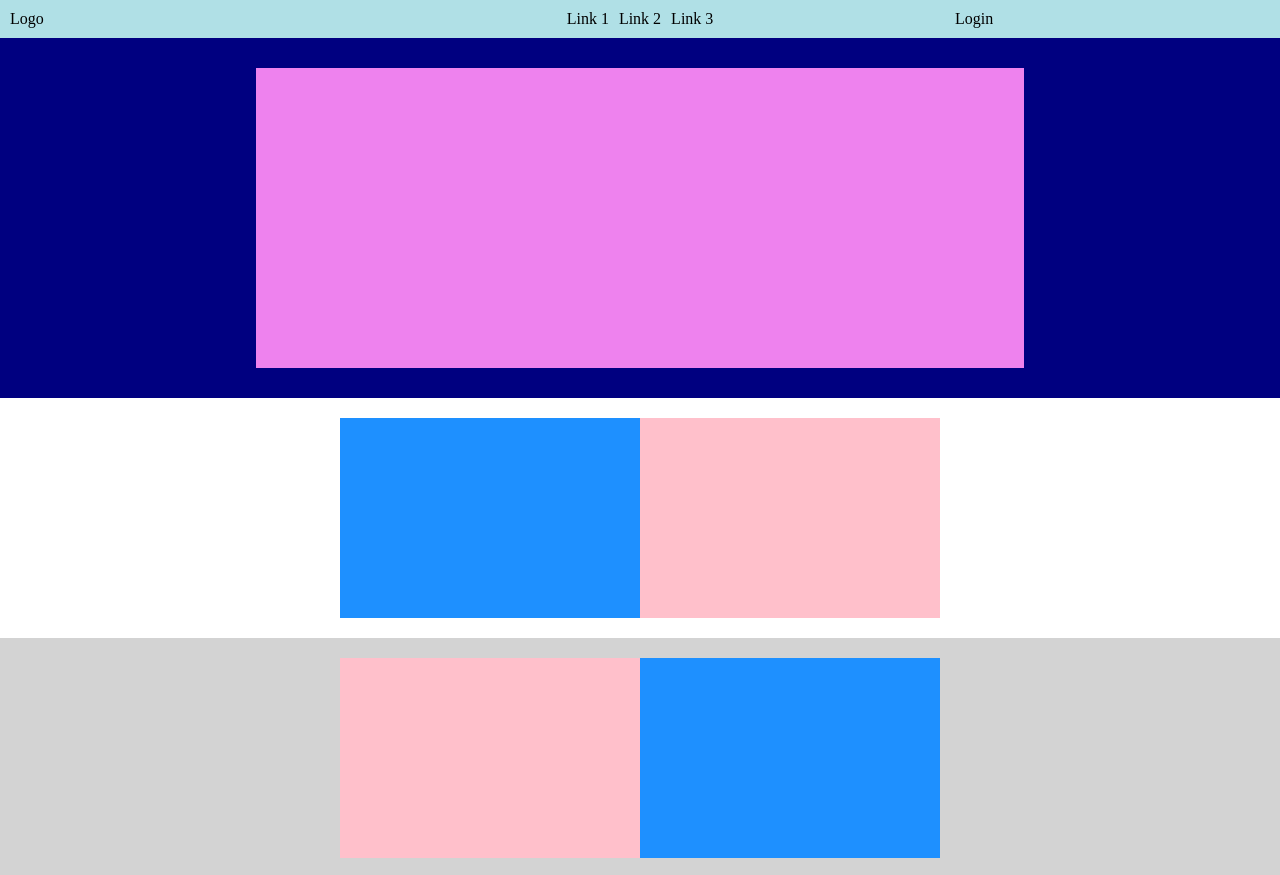
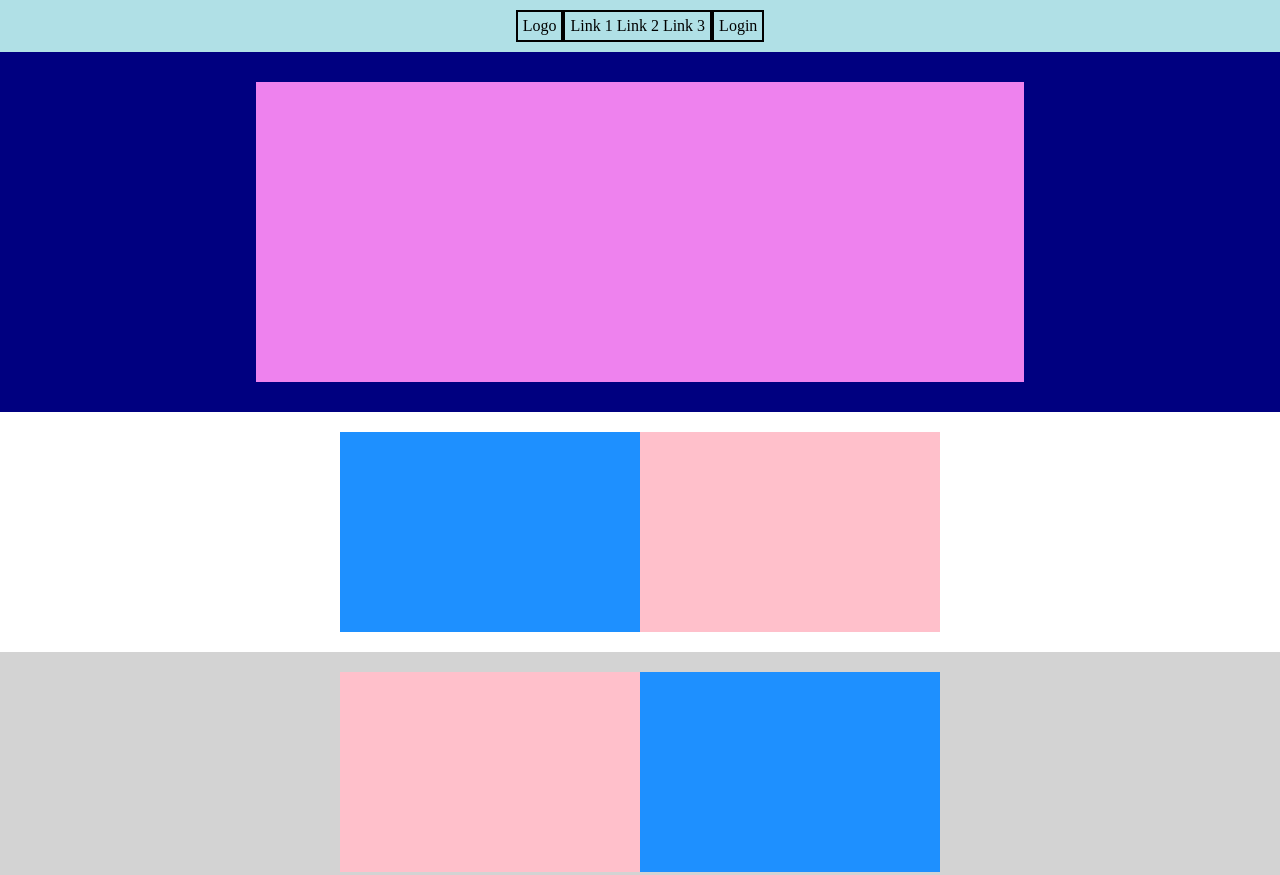
Before and after one commit to Jonathan-Ultini/htmlcss-struttura-discord, a plain HTML site: page index.html in a window 1280 px wide. Shown: the top 875 px of the page. Drawn offline with Linux system fonts and the light colour scheme.

Commit message:
try fixing the code

```diff
--- a/css/style.css
+++ b/css/style.css
@@ -7,22 +7,25 @@
 /* Header */
 .header {
     display: flex;
-    justify-content: space-between;
+    justify-content: center;
     align-items: center;
     padding: 10px;
     background-color: #b0e0e6;
 }
 
-.logo, .login {
-    flex: 1;
+/* Stili specifici per logo, nav e login */
+.header .logo, .header .nav, .header .login {
+    border: 2px solid black;
+    padding: 5px;
+    box-sizing: border-box;
 }
 
-.nav {
-    display: flex;
-    gap: 10px;
-    flex: 2;
-    justify-content: center;
+
+.header .nav a {
+    text-decoration: none;
+    color: black;
 }
+
 
 .nav a {
     text-decoration: none;
--- a/index.html
+++ b/index.html
@@ -11,7 +11,8 @@
 
 <body>
 
-    <header class="header">
+    <header>
+        <section class="header">
             <div class="logo">Logo</div>
             <nav class="nav">
                 <a href="#">Link 1</a>
@@ -19,7 +20,11 @@
                 <a href="#">Link 3</a>
             </nav>
             <div class="login">Login</div>
+        </section>
+
     </header>
+
+    <main>
 
         <section class="main">
             <div class="big-box"></div>
@@ -43,6 +48,19 @@
         <section class="section green">
             <div class="big-box green-box"></div>
         </section>
+
+        <section class="final-section">
+            <div class="box"></div>
+            <div class="box"></div>
+        </section>
+
+
+    </main>
+
+    <footer>
+
+
+    </footer>
 </body>
 
 </html>
```
Lines whose indentation alone changed are shown as unchanged.
